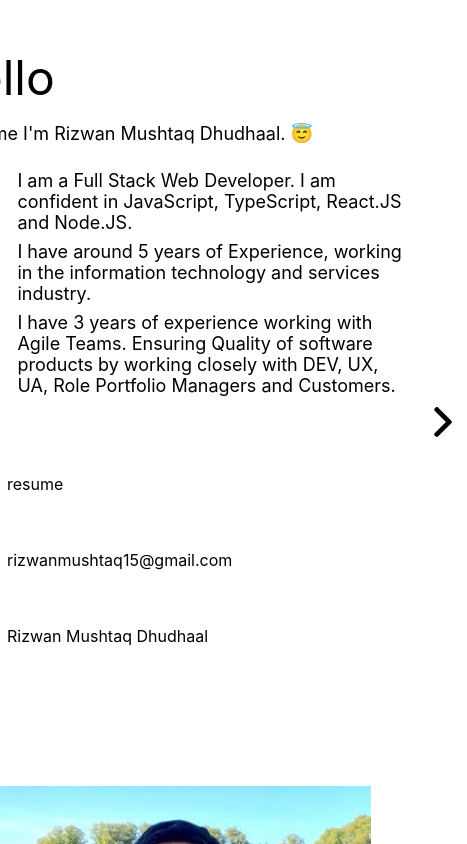
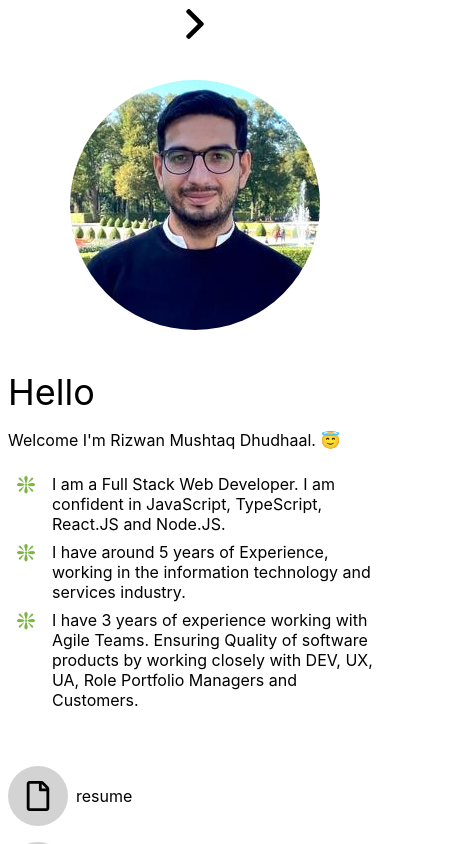
Before and after one commit to RizwanMushtaq/rizwan-portfolio-next-js, a Next.js app: page / in a window 390 px wide. Shown: the top 844 px of the page, 467 px wide, since content can reach past the window. Built offline with nearby package versions, Linux system fonts and the light colour scheme.

Commit message:
added responsive behaviour to home page

```diff
--- a/pages/index.module.scss
+++ b/pages/index.module.scss
@@ -1,7 +1,7 @@
 .WelcomeCardContainer{
     display: flex;
-  justify-content: center;
-  align-items: center;
+    justify-content: center;
+    align-items: center;
 }
 .container{
 
@@ -55,7 +55,7 @@
     padding-top: 3rem;
 
     width: 400px;
-    height: 340px;
+    height: 400px;
     overflow: hidden;
 
     margin: 3rem;
@@ -127,3 +127,106 @@
     width: 75%;
     height: 75%;
 }
+
+
+//Responsive Behavior
+@media only screen and (max-width: 768px) {
+    .container{
+        flex-direction: column;
+    }
+    .allContentContainer{
+        width: 100%;
+
+        display: flex;
+        justify-content: center;
+        align-items: center;
+        flex-wrap: wrap;
+        flex-direction: column;
+
+        order: 2;
+    }
+    .rightArrowContainer{
+        width: 100%;
+        height: 48px;
+
+        order: 1;
+        position: sticky;
+        top: 0;
+        background-color: white;
+
+        display: flex;
+        justify-content: center;
+        align-items: center;
+
+    }
+    .rightArrowContainerInner{
+        width: 48px;
+        height: 48px;
+
+        position: static;
+        top: 0;
+        margin-top: 0;
+        left: 0;
+
+        display: flex;
+        justify-content: center;
+        align-items: center;
+
+    }
+
+    //styling picture Divs
+    .avatar{
+        padding-top: 0rem;
+        order: 1;
+
+        width: 250px;
+        height: 250px;
+        overflow: hidden;
+
+        border-radius: 50%;
+
+        margin: 2rem;
+
+    }
+    .avatar img{
+        width: 100%;
+        height: 100%;
+    }
+    //styling introduction Divs
+    .introduction{
+        padding-top: 0rem;
+        flex: 0;
+        order: 2;
+
+        display: flex;
+        flex-direction: column;
+        justify-content: space-evenly;
+        align-items: flex-start;
+        margin: 8px;
+    }
+    .greeting{
+        margin-bottom: 16px;
+        font-size: 36px;
+    }
+    .description{
+        margin-bottom: 32px;
+        font-size: 16px;
+        text-align: left;
+    }
+    .description ul{
+        list-style-type: none;
+        text-align: left;
+        padding-left: 8px;
+
+    }
+    .description ul li{
+        padding-top: 0.5rem;
+
+        display: flex;
+        align-items: flex-start;
+        justify-content:flex-start;
+    }
+    .description ul li .text{
+        padding-left: 1rem;
+    }
+}
--- a/pages/index.tsx
+++ b/pages/index.tsx
@@ -7,7 +7,7 @@ import Styles from "./index.module.scss";
 import Card from "../components/Card";
 
 const cv = "/assets/resume/CV_Rizwan.pdf";
-const RizwanPic = "/assets/images/rizwan-pic.jpeg";
+const RizwanPic = "/assets/images/rizwan-pic.png";
 const envelope = "/assets/icons/envelope-regular.svg";
 const linkedIn = "/assets/icons/linkedin-in-brands.svg";
 const resumeIcon = "/assets/icons/file-regular.svg";
@@ -125,7 +125,7 @@ const Home: NextPage = () => {
                 </div>
               </div>
               <div className={Styles.avatar}>
-                <Image src={RizwanPic} alt="rizwan-pic" height={300} width={400} />
+                <Image src={RizwanPic} alt="rizwan-pic" layout="responsive" height={250} width={250} />
               </div>
             </div>
             <div className={Styles.rightArrowContainer}>
```
Also changed, not shown: public/assets/images/rizwan-pic.png (added).
